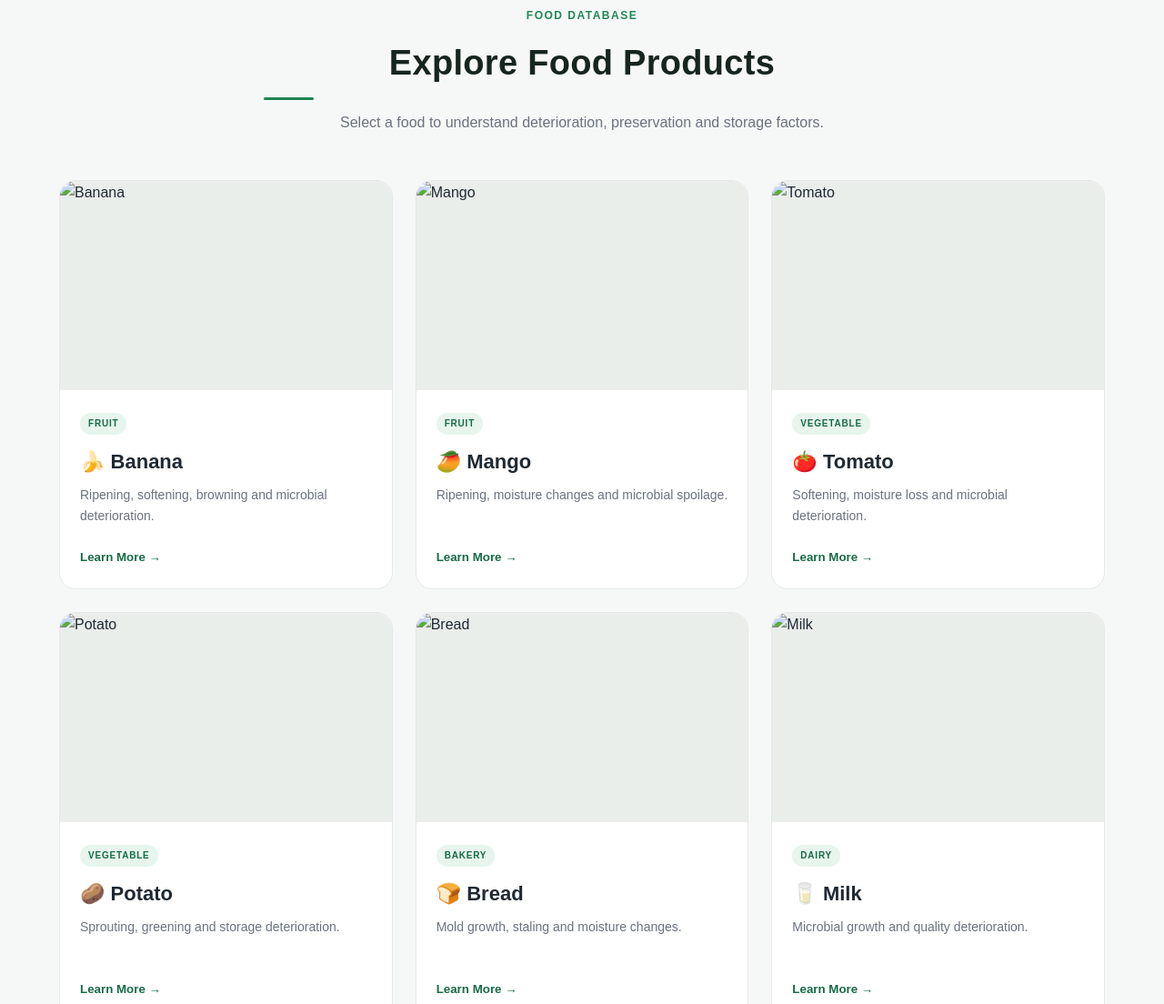
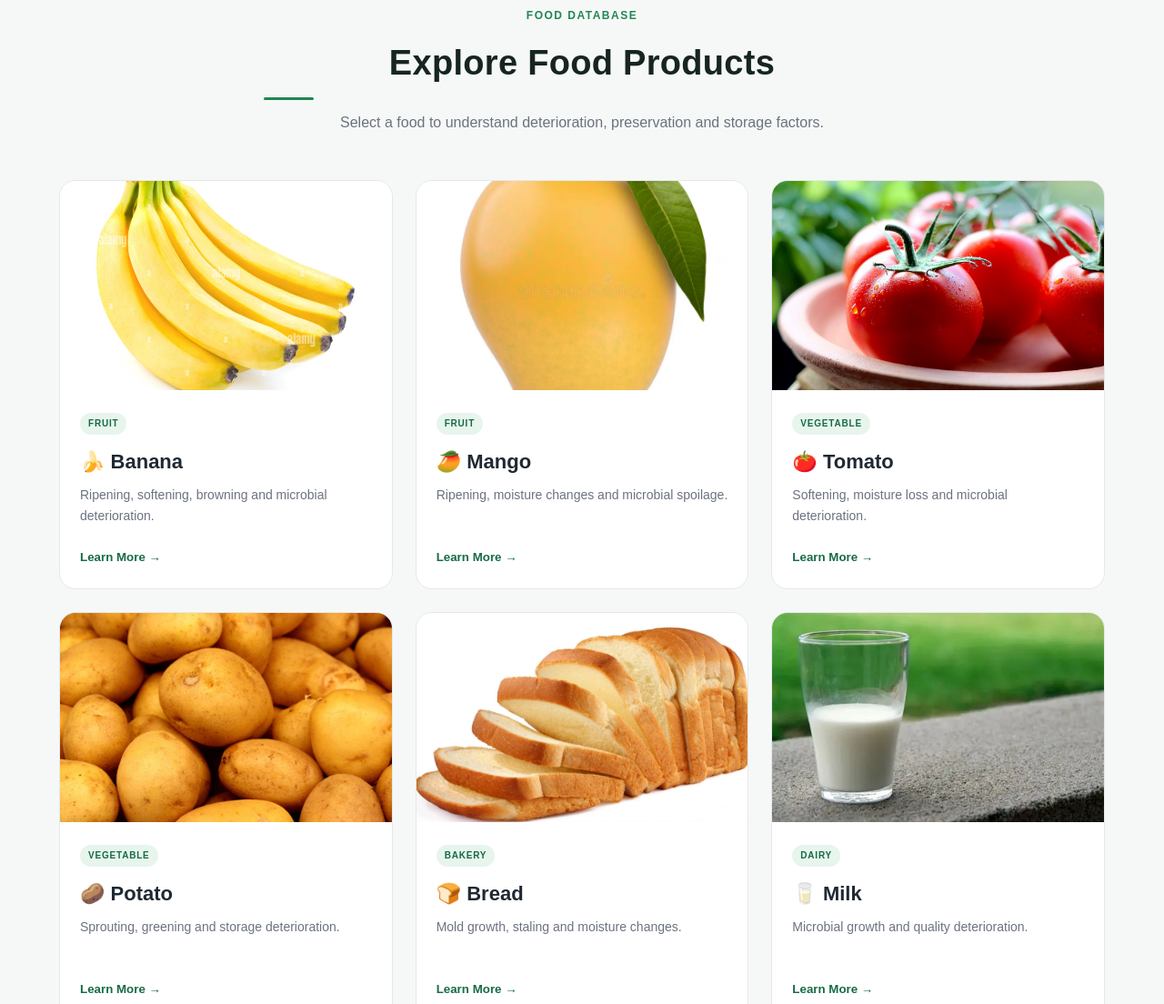
Before and after one commit to FayazDudekula/SHELF-LIFE, a plain HTML site: page index.html in a window 1280 px wide. Shown: the part 1414-2518 px from the top of the page at 91% size. Drawn offline with Linux system fonts and the light colour scheme.

```diff
--- a/index.html
+++ b/index.html
@@ -274,7 +274,7 @@
                     <div class="product-image">
 
                         <img
-                            src="images/banana.jpg"
+                            src="banana.jpg"
                             alt="Banana"
                         >
 
@@ -315,7 +315,7 @@
                     <div class="product-image">
 
                         <img
-                            src="images/mango.webp"
+                            src="mango.webp"
                             alt="Mango"
                         >
 
@@ -356,7 +356,7 @@
                     <div class="product-image">
 
                         <img
-                            src="images/tomato.jpg"
+                            src="tomato.jpg"
                             alt="Tomato"
                         >
 
@@ -397,7 +397,7 @@
                     <div class="product-image">
 
                         <img
-                            src="images/potato.jpg"
+                            src="potato.jpg"
                             alt="Potato"
                         >
 
@@ -438,7 +438,7 @@
                     <div class="product-image">
 
                         <img
-                            src="images/breadd.jpg"
+                            src="breadd.jpg"
                             alt="Bread"
                         >
 
@@ -479,7 +479,7 @@
                     <div class="product-image">
 
                         <img
-                            src="images/milk.webp"
+                            src="milk.webp"
                             alt="Milk"
                         >
 
```
